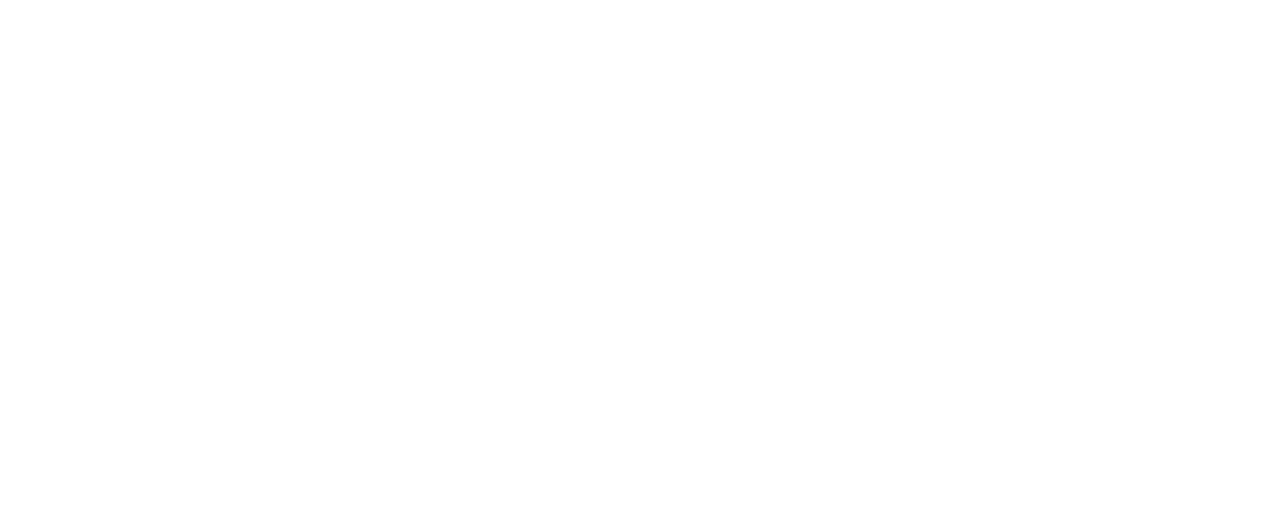
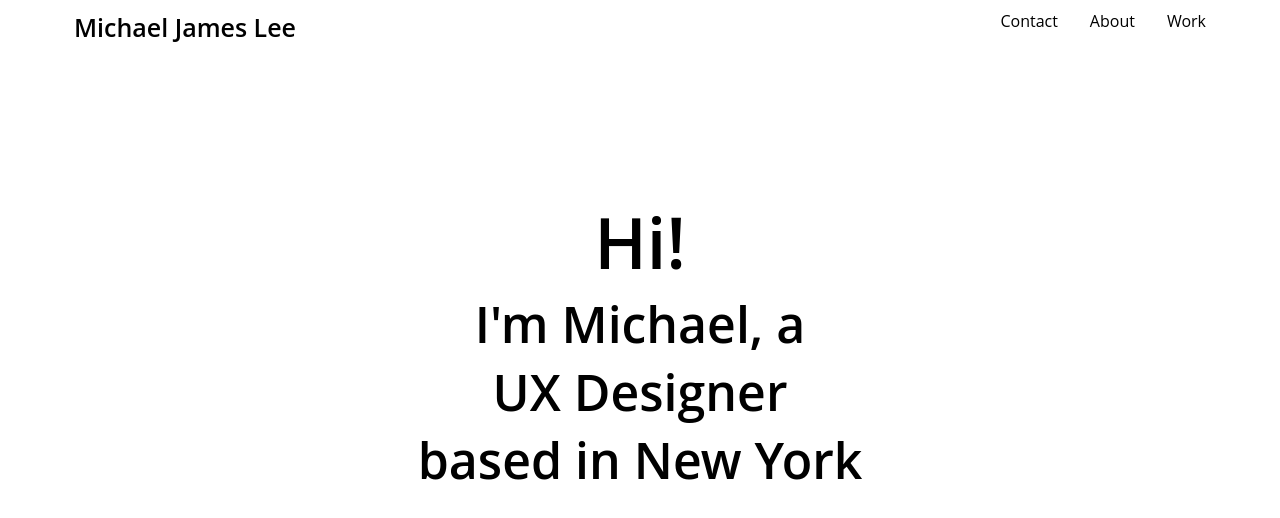
Before and after one commit to mjl776/portfolio-react, a React (Create React App) app: page / in a window 1280 px wide. Shown: the top 518 px of the page. Built offline with nearby package versions, Linux system fonts and the light colour scheme.

Commit message:
version of portfolio in react 1

```diff
--- a/package.json
+++ b/package.json
@@ -3,6 +3,8 @@
   "version": "0.1.0",
   "private": true,
   "dependencies": {
+    "@material-ui/core": "^4.12.4",
+    "@material-ui/icons": "^4.11.3",
     "@testing-library/jest-dom": "^5.16.4",
     "@testing-library/react": "^13.3.0",
     "@testing-library/user-event": "^13.5.0",
@@ -12,7 +14,8 @@
     "@types/react-dom": "^18.0.6",
     "react": "^18.2.0",
     "react-dom": "^18.2.0",
-    "react-scripts": "5.0.1",
+    "react-router-dom": "^6.3.0",
+    "react-scripts": "^2.1.3",
     "typescript": "^4.7.4",
     "web-vitals": "^2.1.4"
   },
--- a/src/App.tsx
+++ b/src/App.tsx
@@ -1,10 +1,14 @@
 import React from 'react';
 import './App.css';
+import NavBar from './NavigationBar/NavBar'
+import { BrowserRouter as Router, Route } from "react-router-dom";
 
 const App = () => {
   return (
-    <div className="App">
-    </div>
+    <Router>
+        <NavBar></NavBar>
+    </Router>
+
   );
 }
 
--- /dev/null
+++ b/src/NavigationBar/NavBar.css
@@ -0,0 +1,75 @@
+
+    .container {
+        padding-top: 30px;
+        margin: 0 auto;
+        padding: 10px;
+        margin-right: 2rem;
+        margin-left: 2rem;
+    }
+
+    header {
+        overflow: hidden;
+        margin-right: auto;
+        margin-left: auto;
+        max-width: 100%;
+        min-width: 1000px;
+    }
+
+    .nav-name {
+        font-family: 'Open Sans';
+        font-size: 25px;
+        font-weight: 540;
+        float: left;
+        margin-left: 2rem;
+    }
+
+    nav ul {
+        margin: 0;
+        padding: 0;
+        list-style: none;
+        font-family: 'Open Sans';
+    }
+
+    nav li {
+        float: right;
+    }
+
+    nav li a {
+        display: inline-block;
+        font-style: normal;
+        margin-right: 2rem;
+        font-size: 16px;
+        font-weight: 530;
+    }
+
+    .intro-text {
+        padding-top: 150px;
+        font-family: 'Open Sans';
+        font-weight: 600;
+        margin: 0 auto;
+        text-align: center;
+        padding-bottom: 200px;
+    }
+
+    .text-portion1 {
+        width: 50%;
+        margin: 0 auto;
+        font-size: 70px;
+        overflow: hidden;
+        max-height: 500px;
+        height: auto;
+        color:black;
+    }
+
+    .text-portion2 {
+        width: 50%;
+        margin: 0 auto;
+        font-size: 50px;
+        overflow: hidden;
+        max-height: 500px;
+        height: auto;
+    }
+    .linebreak1 {
+        margin-right: 2rem;
+        margin-left: 2rem;
+    }
--- /dev/null
+++ b/src/NavigationBar/NavBar.tsx
@@ -0,0 +1,29 @@
+import React from "react";
+import "./NavBar.css"
+const NavBar = () => {
+
+    return (
+        <div className = "container">
+            <header>
+                <div className = "nav-name">
+                    Michael James Lee
+                </div>
+                <nav>
+                    <ul>
+                        <li> <a> Work </a> </li>
+                        <li> <a> About </a> </li>
+                        <li> <a> Contact </a> </li>
+                    </ul>
+                </nav>
+            </header>
+            <div className = "intro-text">
+                <div className = "text-portion1">Hi!</div>
+                <div className = "text-portion2">I'm Michael, a</div>
+                <div className = "text-portion2">UX Designer</div>
+                <div className = "text-portion2">based in New York</div>
+            </div>
+        </div>
+    );
+}
+
+export default NavBar;
--- a/tsconfig.json
+++ b/tsconfig.json
@@ -18,7 +18,7 @@
     "resolveJsonModule": true,
     "isolatedModules": true,
     "noEmit": true,
-    "jsx": "react"
+    "jsx": "preserve"
   },
   "include": [
     "src"
```
Also changed, not shown: 1 other file (tests, documents, lock files or other folders).
